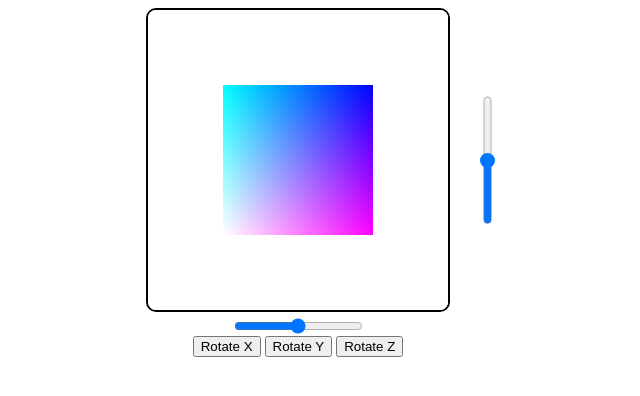
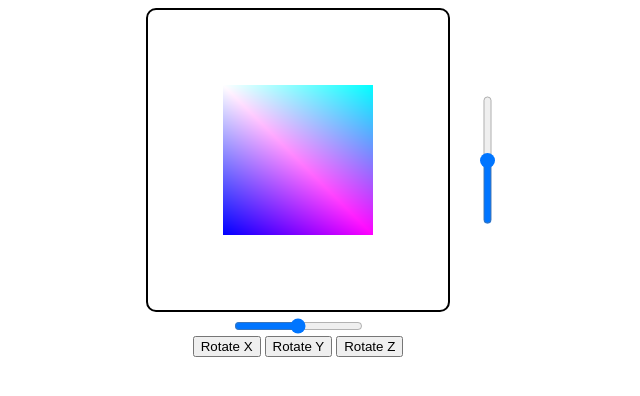
Before and after one commit to Guilherme-Fumagali/WebGL2, a plain HTML site: page index.html in a window 1280 px wide. Shown: the whole page, without its empty margins (342-982 px from the left). Drawn offline with Linux system fonts and the light colour scheme.

Commit message:
Mudando a construção do cubo

```diff
--- a/index.html
+++ b/index.html
@@ -44,7 +44,7 @@ void main()
 <script id="fragment-shader" type="x-shader/x-fragment">
 #version 300 es
 
-precision mediump float;
+precision highp float;
 
 in vec4 vColor;
 out vec4 fColor;
--- a/index.js
+++ b/index.js
@@ -7,14 +7,14 @@ var cameraRotation = [180, 180, 0];
 var cameraLocation;
 var numElements = 36;
 var vertices = [
-    vec3(-0.5, -0.5,  0.5),
-    vec3(-0.5,  0.5,  0.5),
-    vec3(0.5,  0.5,  0.5),
-    vec3(0.5, -0.5,  0.5),
+    vec3( 0.5,  0.5, 0.5),
+    vec3(-0.5,  0.5, 0.5),
+    vec3( 0.5, -0.5, 0.5),
+    vec3(-0.5, -0.5, 0.5),
+    vec3( 0.5,  0.5, -0.5),
+    vec3(-0.5,  0.5, -0.5),
+    vec3( 0.5, -0.5, -0.5),
     vec3(-0.5, -0.5, -0.5),
-    vec3(-0.5,  0.5, -0.5),
-    vec3(0.5,  0.5, -0.5),
-    vec3(0.5, -0.5, -0.5)
 ];
 var vertexColors = [
     vec4(0.0, 0.0, 0.0, 1.0),  // black
@@ -29,18 +29,18 @@ var vertexColors = [
 
 // indices of the 12 triangles that compise the cube
 var indices = [
-    1, 0, 3,
-    3, 2, 1,
-    2, 3, 7,
-    7, 6, 2,
-    3, 0, 4,
-    4, 7, 3,
-    6, 5, 1,
-    1, 2, 6,
-    4, 5, 6,
-    6, 7, 4,
-    5, 4, 0,
-    0, 1, 5
+    2, 1, 0, //face da frente
+    2, 1, 3, //face da frente
+    3, 6, 2, //face de cima
+    3, 6, 7, //face de cima
+    6, 5, 4, //face de trás
+    6, 5, 7, //face de trás
+    4, 1, 0, //face de baixo
+    4, 1, 5, //face de baixo
+    6, 0, 2, //face da esquerda em relação a frente
+    6, 0, 4, //face da esquerda em relação a frente
+    7, 1, 3, //face da direita em relação a frente
+    7, 1, 5  //face da direita em relação a frente
 ];
 
 window.onload = function init(){
@@ -67,7 +67,7 @@ window.onload = function init(){
     gl.bufferData(gl.ARRAY_BUFFER, flatten(vertexColors), gl.STATIC_DRAW);
 
     var colorLoc = gl.getAttribLocation(program, "aColor");
-    gl.vertexAttribPointer(colorLoc, 4, gl.FLOAT, false, 0, 0);
+    gl.vertexAttribPointer(colorLoc, 4, gl.FLOAT, true, 0, 0);
     gl.enableVertexAttribArray(colorLoc);
 
     // vertex array attribute buffer
@@ -99,7 +99,6 @@ window.onload = function init(){
     };
     const cameraX = document.getElementById( "cameraX" );
     const cameraY = document.getElementById( "cameraY" );
-
     cameraX.onmousemove = function () {
         cameraRotation[0] = cameraX.value;
     };
@@ -110,7 +109,7 @@ window.onload = function init(){
 }
 
 function render(){
-    gl.clear( gl.COLOR_BUFFER_BIT | gl.DEPTH_BUFFER_BIT);
+   // gl.clear( gl.COLOR_BUFFER_BIT | gl.DEPTH_BUFFER_BIT);
     gl.uniform3fv(cameraLocation, cameraRotation);
 
     gl.drawElements(gl.TRIANGLES, numElements, gl.UNSIGNED_BYTE, 0);
```
